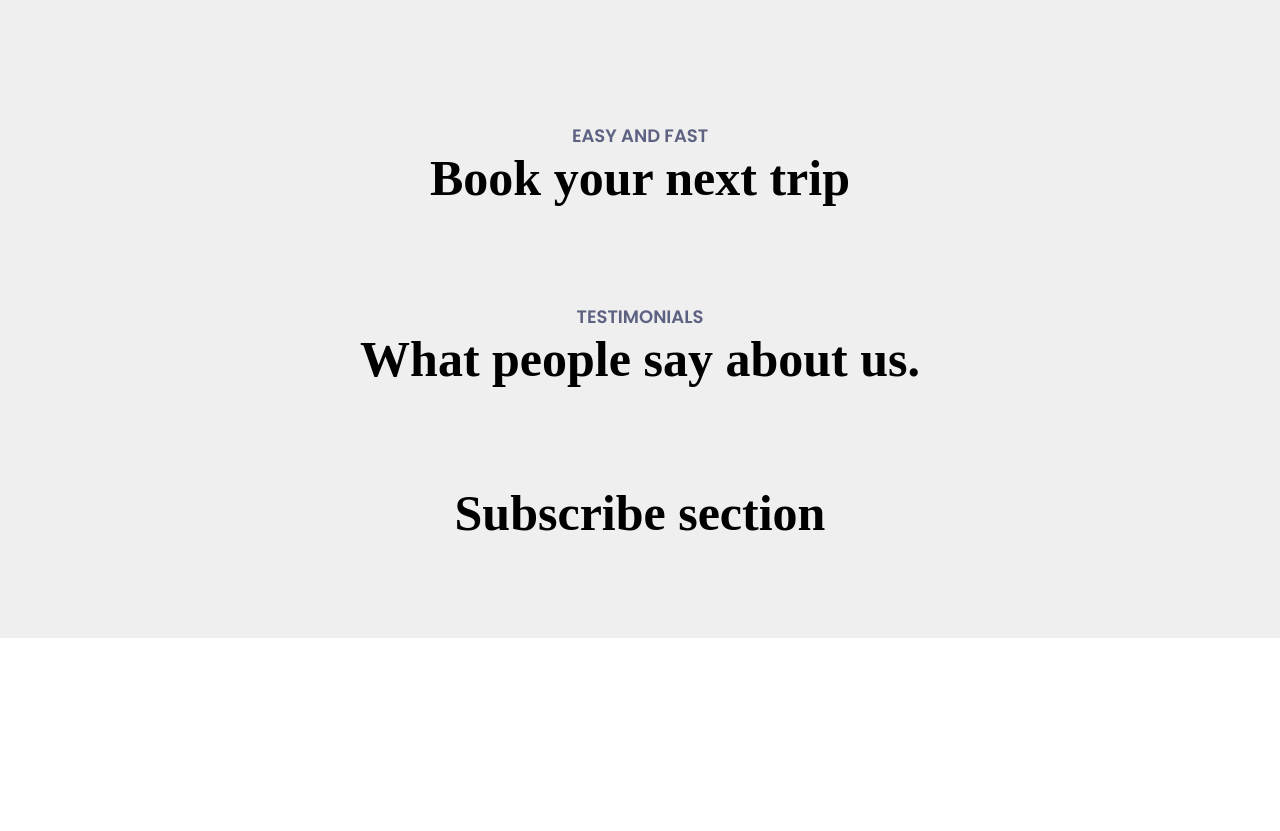
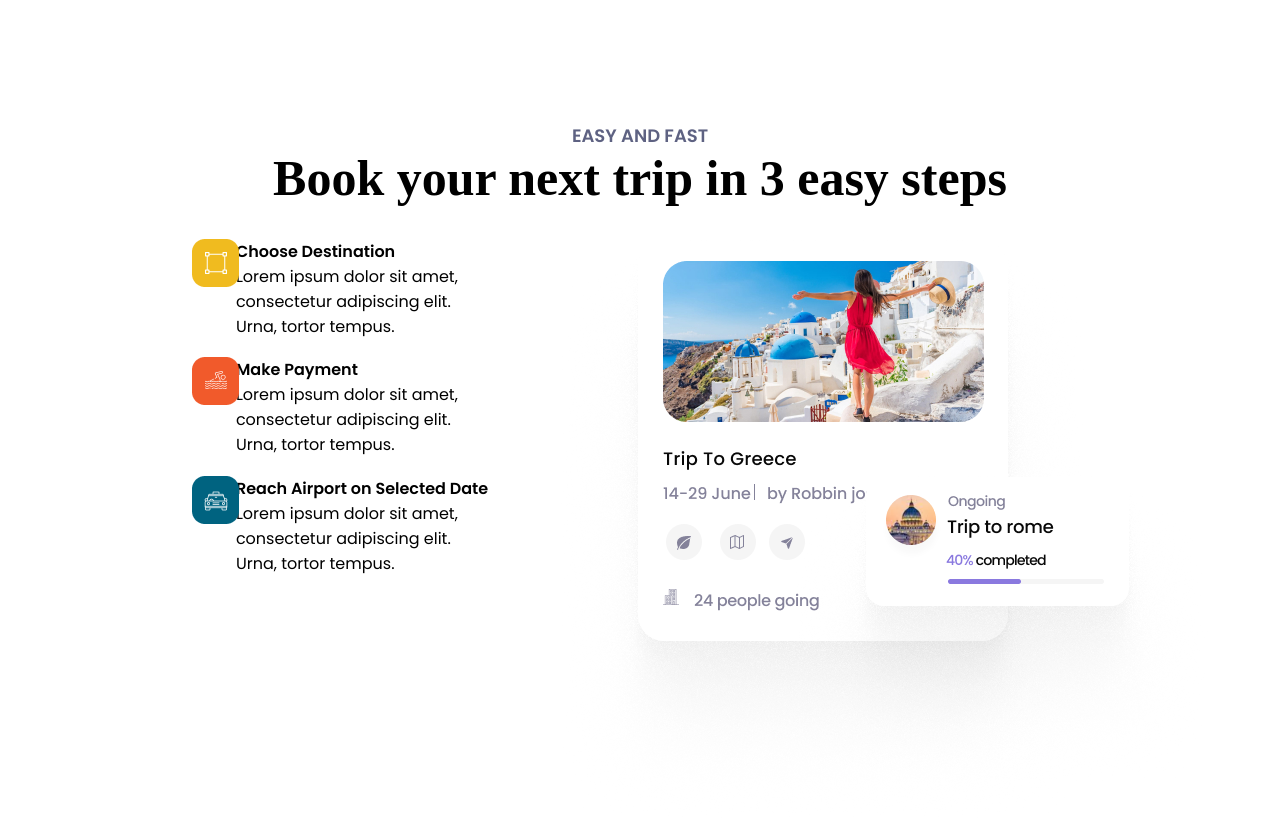
Before and after one commit to O-Julia-O/Travel, a plain HTML site: page index.html in a window 1280 px wide. Shown: the part 1966-2797 px from the top of the page. Before the commit the page ends 2604 px from the top, so only its background shows below. Drawn offline with Linux system fonts and the light colour scheme; a web font is replaced by a local one.

Commit message:
Added content in forth section. Added pictures

```diff
--- a/base.css
+++ b/base.css
@@ -10,7 +10,7 @@
 header, main, footer {
     margin: 0 auto;
     width: 100%;
-    background-color: rgb(239, 239, 239);
+    background-color: #ffffff;
 }
 
 header {
@@ -391,3 +391,47 @@ color: #1E1D4C;
 /* .item_travel img {
     background-size: cover;
 } */
+
+/* BOOK YOUR TRIP */
+
+.book_content {
+    display: flex;
+}
+
+.book_content>div {
+    flex: 50%;
+}
+
+.section_book {
+    display: flex;
+    flex-direction: column;
+}
+
+.section_book h6, .section_book p {
+    padding-left: 12%;
+    font-size: 16px;
+}
+
+.section_book p {
+    font-weight: 100;
+    width: 70%;
+}
+
+.section_book>div>img {
+    position: absolute;
+}
+
+.section_book>div {
+    position: relative;
+    padding-bottom: 5%;
+}
+
+.book_social {
+    position: relative;
+}
+
+.book_social .social_msg {
+    position: absolute;
+    left: 43%;
+    top: 40%;
+}
--- a/index.html
+++ b/index.html
@@ -135,13 +135,45 @@
        <!-- Book your next trip -->
        <section class="container">
         <h3>Easy and Fast</h3>
-        <h1>Book your next trip</h1>
+        <h1>Book your next trip
+            in 3 easy steps
+        </h1>
 
-        <div>
-            <div></div>
-            <div></div>
+        <div class="book_content">
+            <div class="section_book">
+                <div>
+                    <img src="/images/bookyour/Group 71.png" alt="" class="">
+                    <h6>Choose Destination</h6>
+                    <p>Lorem ipsum dolor sit amet, consectetur
+                        adipiscing elit. Urna, tortor tempus.
+                    </p>
+                </div>
+                <div>
+                    <img src="/images/bookyour/Group 121.png" alt="" class="">
+                    <h6>Make Payment</h6>
+                    <p>Lorem ipsum dolor sit amet, consectetur
+                        adipiscing elit. Urna, tortor tempus.
+                    </p>
+                </div>
+                <div>
+                    <img src="/images/bookyour/Group 111.png" alt="" class="">
+                    <h6>Reach Airport on Selected Date</h6>
+                    <p>Lorem ipsum dolor sit amet, consectetur
+                        adipiscing elit. Urna, tortor tempus.
+                    </p>
+                </div>
+            </div>
+
+            <div class="book_social">
+                <img src="/images/bookyour/Group 51.png" alt="">
+                <img class="social_msg" src="/images/bookyour/Group 41.png" alt="">
+            </div>
         </div>
+
        </section>
+
+
+
        <section class="container">
         <h3>Testimonials</h3>
         <h1>What people say about us.</h1>
```
Also changed, not shown: images/bookyour/Group 111.png (added), images/bookyour/Group 121.png (added), images/bookyour/Group 41.png (added), images/bookyour/Group 51.png (added), images/bookyour/Group 71.png (added).
